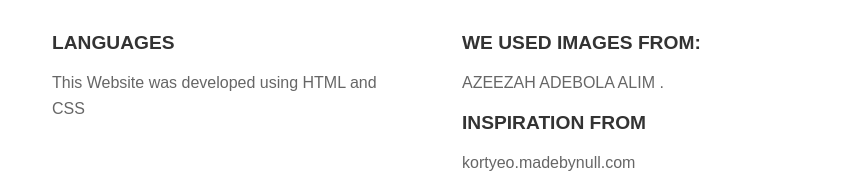
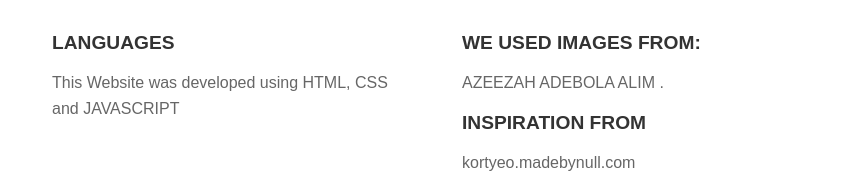
Before and after one commit to JimohUmar/Azeezah-Adebola, a plain HTML site: page credits.html in a window 1280 px wide. Shown: the part 371-544 px from the top of the page, without its empty margins (208-1071 px from the left). Drawn offline with Linux system fonts and the light colour scheme.

Commit message:
Update credits.html

```diff
--- a/credits.html
+++ b/credits.html
@@ -123,7 +123,7 @@
       </div>
       <div class="section">
         <h2>LANGUAGES</h2>
-        <p>This Website was developed using HTML and CSS</p>
+        <p>This Website was developed using HTML, CSS and JAVASCRIPT</p>
       </div>
       <div class="section">
         <h2>WE USED IMAGES FROM:</h2>
```
